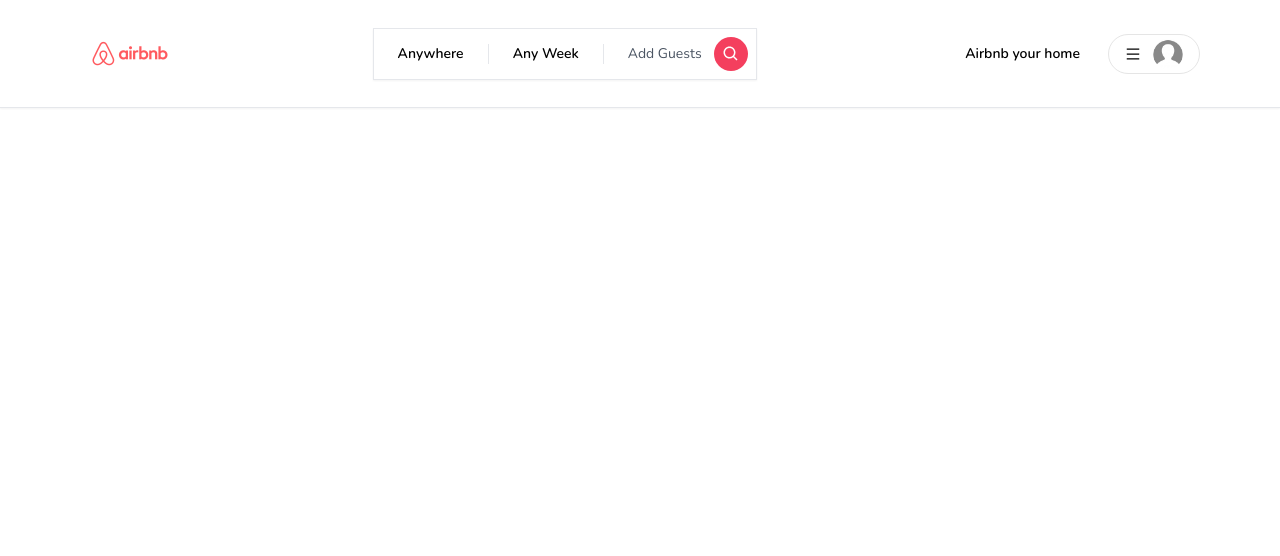
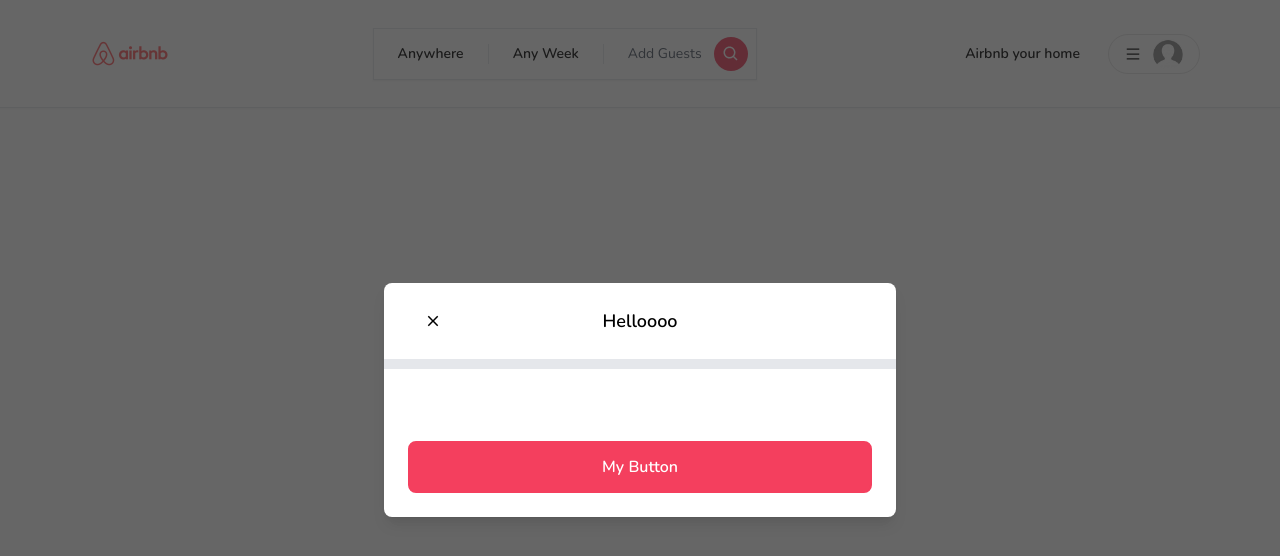
Before and after one commit to kemal-rov/airbnb-clone, a Next.js app in the folder airbnb-clone/: page / in a window 1280 px wide. Shown: the top 556 px of the page. Built offline with nearby package versions, Linux system fonts and the light colour scheme.

Commit message:
build modal component for Auth UI

```diff
--- /dev/null
+++ b/airbnb-clone/src/app/components/Button.tsx
@@ -0,0 +1,54 @@
+import { IconType } from "react-icons";
+
+interface ButtonProps {
+    label: string;
+    onClick: (e: React.MouseEvent<HTMLButtonElement>) => void;
+    disabled?: boolean;
+    outline?: boolean;
+    small?: boolean;
+    icon?: IconType
+}
+
+const Button: React.FC<ButtonProps> = ({
+    label,
+    onClick,
+    disabled,
+    outline,
+    small,
+    icon: Icon
+}) => {
+    return (
+        <button
+            className={`
+                relative
+                disabled:opacity-70
+                disabled:cursor-not-allowed
+                rounded-lg
+                hover:opacity-80
+                transition
+                w-full
+                ${outline ? 'bg-white' : 'bg-rose-500'}
+                ${outline ? 'border-black' : 'border-rose-500'}
+                ${outline ? 'text-black' : 'text-white'}
+                ${small ? 'py-1' : 'py-3'}
+                ${small ? 'text-sm' : 'text-md'}
+                ${small ? 'font-light' : 'font-semibold'}
+                ${small ? 'border-[1px]' : 'border-2'}
+            `}
+        >
+            {Icon && (
+                <Icon
+                    size={24}
+                    className="
+                        absolute
+                        left-4
+                        top-3
+                    "
+                />
+            )}
+            {label}
+        </button>
+    );
+}
+
+export default Button;
--- /dev/null
+++ b/airbnb-clone/src/app/components/modals/Modal.tsx
@@ -0,0 +1,183 @@
+'use client';
+
+import { useCallback, useEffect, useState } from "react";
+import { IoMdClose } from "react-icons/io";
+import Button from '../Button'
+
+interface ModalProps {
+    isOpen?: boolean;
+    onClose: () => void;
+    onSubmit: () => void;
+    title?: string;
+    body?: React.ReactElement
+    footer?: React.ReactElement
+    actionLabel: string;
+    disabled?: boolean;
+    secondaryAction?: () => void;
+    secondaryLabel?: string
+}
+
+const Modal: React.FC<ModalProps> = ({
+    isOpen,
+    onClose,
+    onSubmit,
+    title,
+    body,
+    footer,
+    actionLabel,
+    disabled,
+    secondaryAction,
+    secondaryLabel
+}) => {
+    const [showModal, setShowModal] = useState(isOpen);
+
+    useEffect(() => {
+        setShowModal(isOpen);
+    }, [isOpen]);
+
+    const handleClose = useCallback(() => {
+        if (disabled) {
+            return;
+        }
+
+        setShowModal(false);
+        setTimeout(() => {
+            onClose();
+        }, 300)
+    }, [disabled, onClose]);
+
+    const handleSubmit = useCallback(() => {
+        if (disabled) {
+            return;
+        }
+
+        onSubmit();
+    }, [disabled, onSubmit]);
+
+    const handleSecondaryAction = useCallback(() => {
+        if (disabled || !secondaryAction) {
+            return ;
+        }
+
+        secondaryAction();
+    }, [disabled, secondaryAction]);
+
+    if (!isOpen) {
+        return null;
+    }
+
+    return (
+        <>
+            <div
+                className="
+                    justify-center
+                    items-center
+                    flex
+                    overflow-x-hidden
+                    overflow-y-auto
+                    fixed
+                    inset-0
+                    z-50
+                    outline-none
+                    focus:outline-none
+                    bg-neutral-800/70
+                "
+            >
+                <div
+                    className="
+                        relative
+                        w-full
+                        md:w-4/6
+                        lg:w-3/6
+                        xl:w-2/5
+                        my-6
+                        mx-auto
+                        h-full
+                        lg:h-auto
+                        md:h-auto
+                    "
+                >
+                    {/* content */}
+                    <div
+                        className={`
+                            translate
+                            duration-300
+                            h-full
+                            ${showModal ? 'translate-y-0' : 'translate-y-full'}
+                            ${showModal ? 'opacity-100' : 'opacity-0'}
+                        `}
+                    >
+                        <div
+                            className="
+                                translate
+                                h-full
+                                lg:h-auto
+                                md:h-auto
+                                border-0
+                                rounded-lg
+                                shadow-lg
+                                relative
+                                flex
+                                flex-col
+                                w-full
+                                bg-white
+                                outline-none
+                                focus:outline-none
+                            "
+                        >
+                            {/*header*/}
+                            <div
+                                className="
+                                    flex
+                                    items-center
+                                    p-6
+                                    rounded-t
+                                    justify-center
+                                    relative
+                                    border-b-[10px]
+                                "
+                            >
+                                <button
+                                onClick={handleClose}
+                                    className="
+                                        p-1
+                                        border-0
+                                        hover:opacity-70
+                                        transition
+                                        absolute
+                                        left-9
+                                    "
+                                >
+                                    <IoMdClose size={18} />
+                                </button>
+                                <div className="text-lg font-semibold">
+                                    {title}
+                                </div>
+                            </div>
+                            {/* body */}
+                            <div className="relative p-6 flex-auto">
+                                {body}
+                            </div>
+                            {/* footer */}
+                            <div className="flex flex-col gap-2 p-6">
+                                <div
+                                    className="
+                                        flex
+                                        flex-row
+                                        items-center
+                                        gap-4
+                                        w-full
+                                    "
+                                >
+                                    <Button label="My Button"/>
+                                </div>
+                            </div>
+                        </div>
+                    </div>
+                </div>
+            </div>
+        </>
+    );
+}
+
+export default Modal;
--- a/airbnb-clone/src/app/layout.tsx
+++ b/airbnb-clone/src/app/layout.tsx
@@ -1,5 +1,7 @@
 import { Nunito } from 'next/font/google';
 import Navbar from './components/navbar/Navbar';
+import Modal from './components/modals/Modal'
+import ClientOnly from './components/ClientOnly';
 import type { Metadata } from "next";
 import "./globals.css";
 
@@ -21,7 +23,10 @@
   return (
     <html lang="en">
       <body className={font.className}>
-        <Navbar></Navbar>
+        <ClientOnly>
+          <Modal title="Helloooo" isOpen />
+          <Navbar />
+        </ClientOnly>
         {children}</body>
     </html>
   );
```
